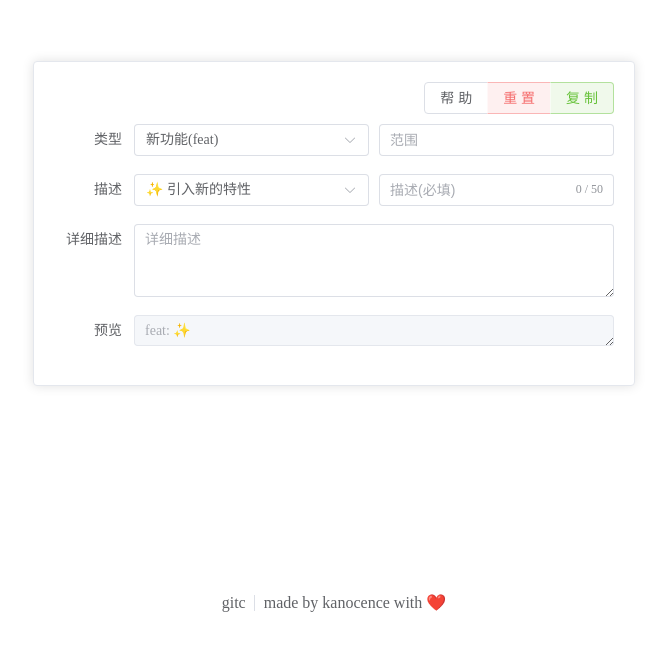
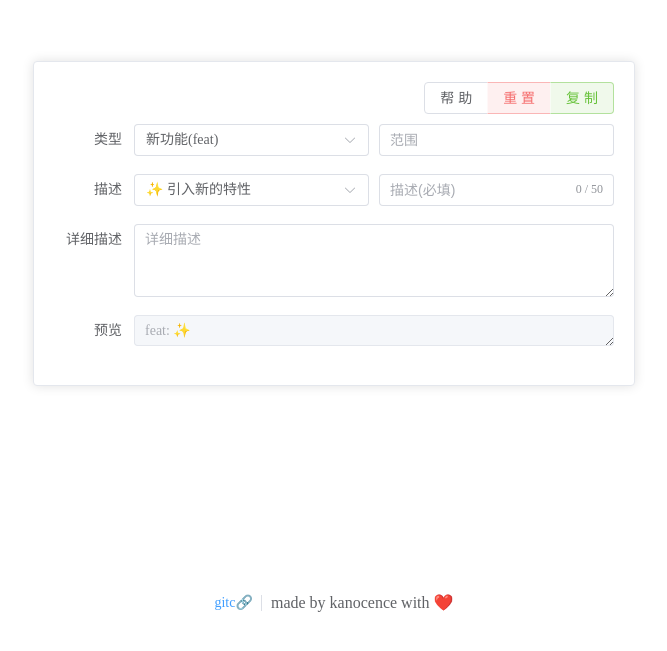
Before and after one commit to kanocence/gitc, a Vue app: page / in a window 1280 px wide. Shown: the part 147-798 px from the top of the page, without its empty margins (306-973 px from the left). Built offline with nearby package versions, Linux system fonts and the light colour scheme.

Commit message:
docs(footer): 📝 add a link

```diff
--- a/src/components/gitc-footer.vue
+++ b/src/components/gitc-footer.vue
@@ -1,6 +1,8 @@
 <template>
   <div class="gitc-footer">
-    <span>gitc</span>
+    <el-link type="primary" href="https://github.com/kanocence/gitc" target="_blank">
+      gitc🔗
+    </el-link>
     <el-divider direction="vertical" />
     <span>made by kanocence with ❤️</span>
   </div>
```
